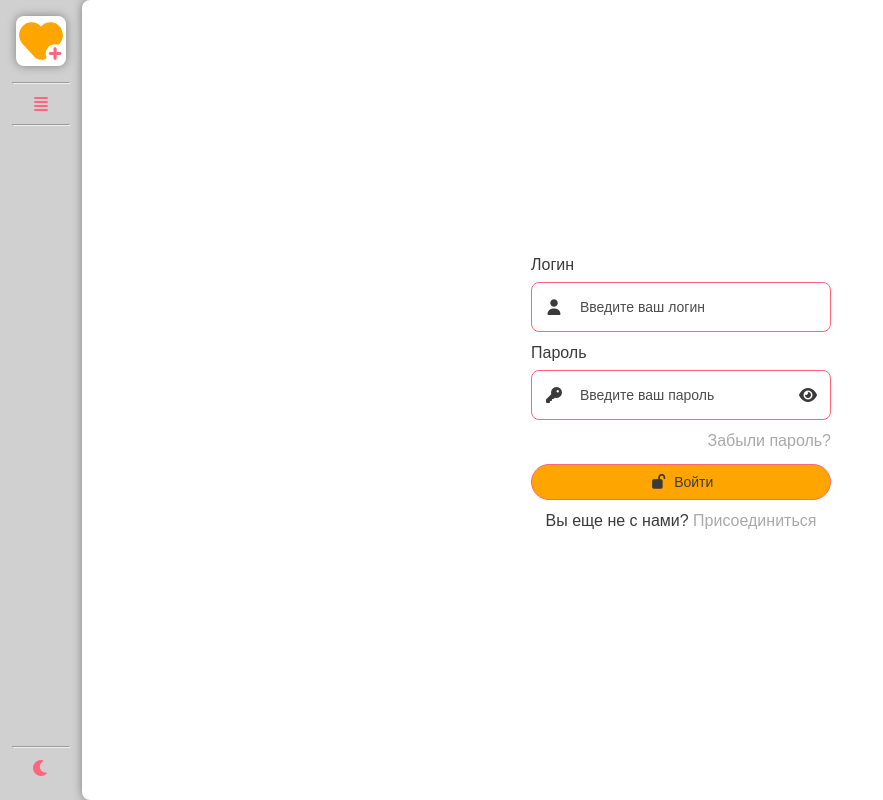
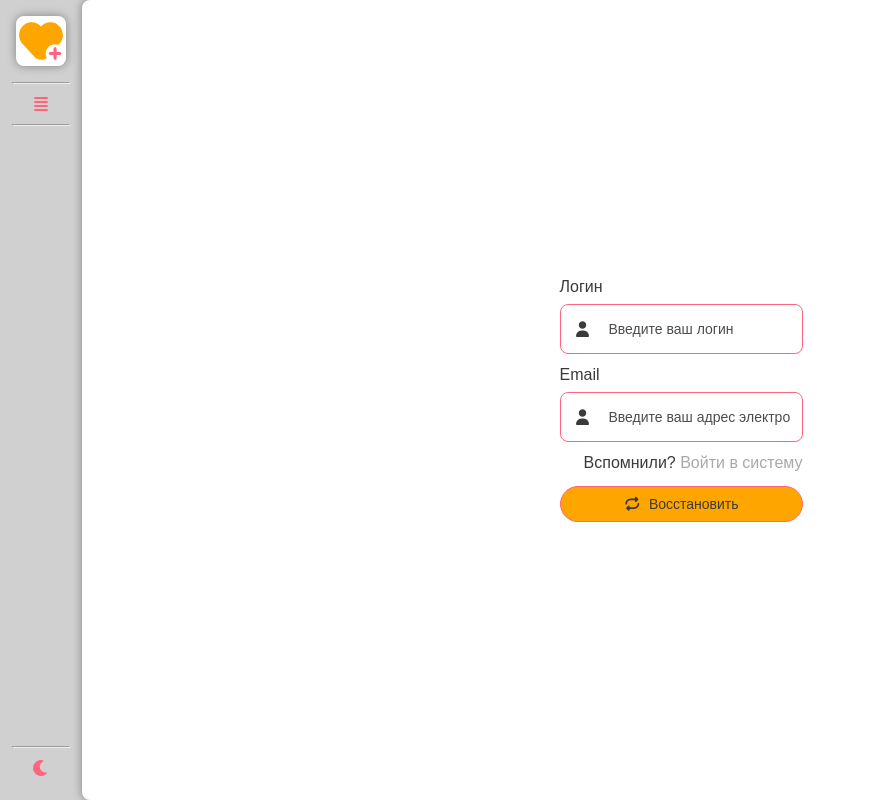
Before and after one commit to JohnSoi/dh-mood-tracker-front, a Vue app: page /forgot-password in a window 1280 px wide. Before the commit this address led to /login. Shown: the whole page, without its empty margins (0-883 px from the left). Built offline with nearby package versions, Linux system fonts and the light colour scheme.

Commit message:
Страница запроса сброса пароля

```diff
--- a/src/routes/index.ts
+++ b/src/routes/index.ts
@@ -8,6 +8,12 @@ const routes: RouteRecordRaw[] = [
         path: "/login",
         name: "Аутентфификация",
         component: () => import("@/views/LoginView.vue"),
+        meta: {requiresGuest: true},
+    },
+    {
+        path: "/forgot-password",
+        name: "Восстановление пароля",
+        component: () => import("@/views/ForgotPasswordView.vue"),
         meta: {requiresGuest: true},
     },
     {
--- /dev/null
+++ b/src/views/ForgotPasswordView.vue
@@ -0,0 +1,33 @@
+<script lang="ts" setup>
+
+import BaseInput from "@/components/platform/BaseInput.vue";
+import BaseButton from "@/components/platform/BaseButton.vue";
+
+const forgotData = {
+    login: '',
+    email: ''
+}
+</script>
+
+<template>
+    <div class="ForgotPasswordView__wrapper flex flex-center wh-full">
+        <form @submit.prevent="">
+            <BaseInput v-model:value="forgotData.login" :has-label="true" :required="true" additional-class="mb-xs" autocomplete="userLogin"
+                       icon="user" name="login" placeholder="Введите ваш логин"
+                       title="Логин"/>
+            <BaseInput v-model:value="forgotData.email" :has-label="true" :required="true" additional-class="mb-xs"
+                       autocomplete="userEmail"
+                       icon="user" name="email" placeholder="Введите ваш адрес электронной почты"
+                       title="Email"/>
+            <div class="flex mb-s mt-xs flex-jc-end">
+                Вспомнили?&nbsp;<RouterLink class="link transition" to="login">Войти в систему</RouterLink>
+            </div>
+            <BaseButton :rounded="true" class="w-full" icon="repeat" theme="accent" title="Восстановить"
+                        @click="authProcess"/>
+        </form>
+    </div>
+</template>
+
+<style lang="less" scoped>
+
+</style>
```
